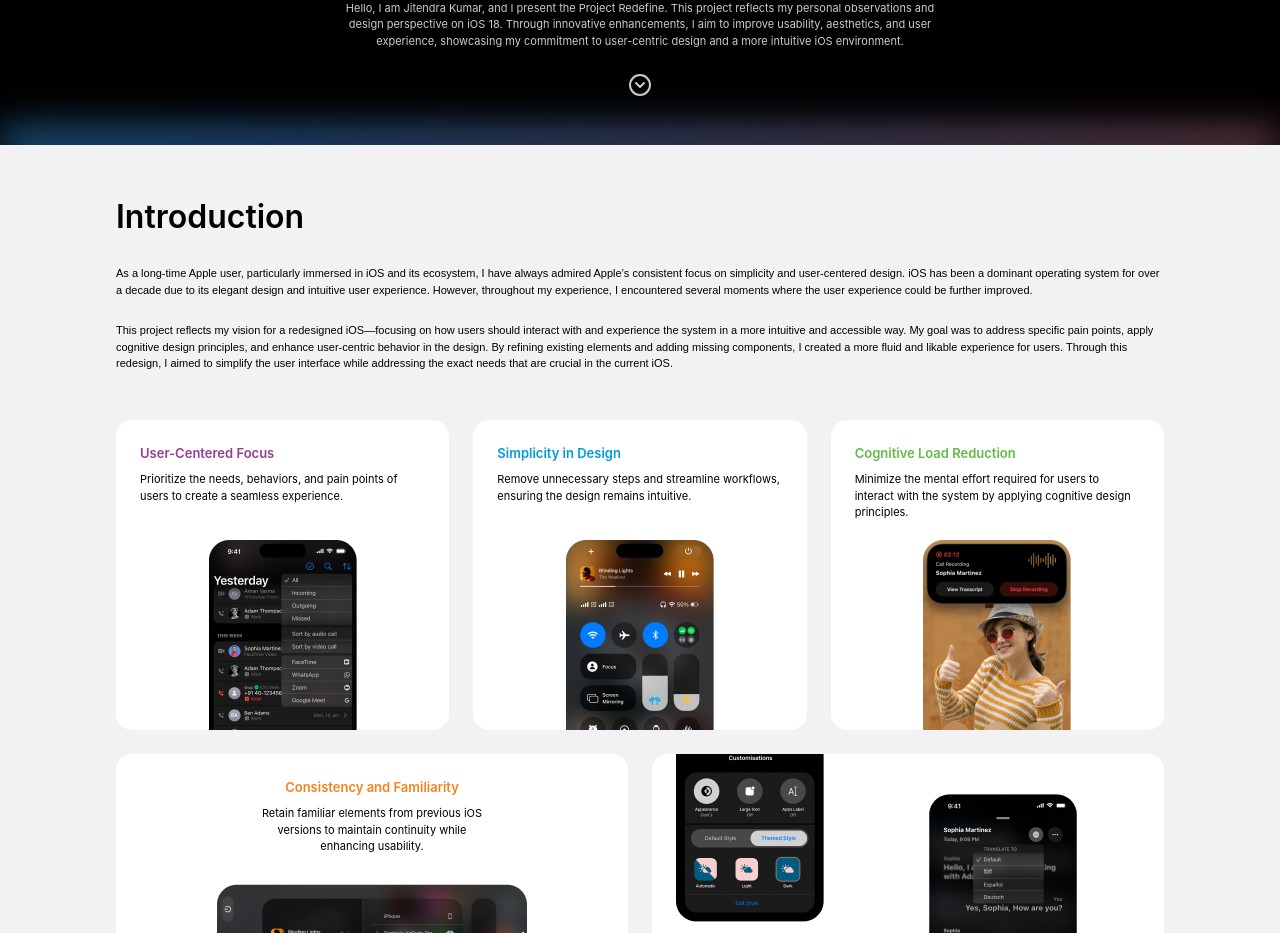
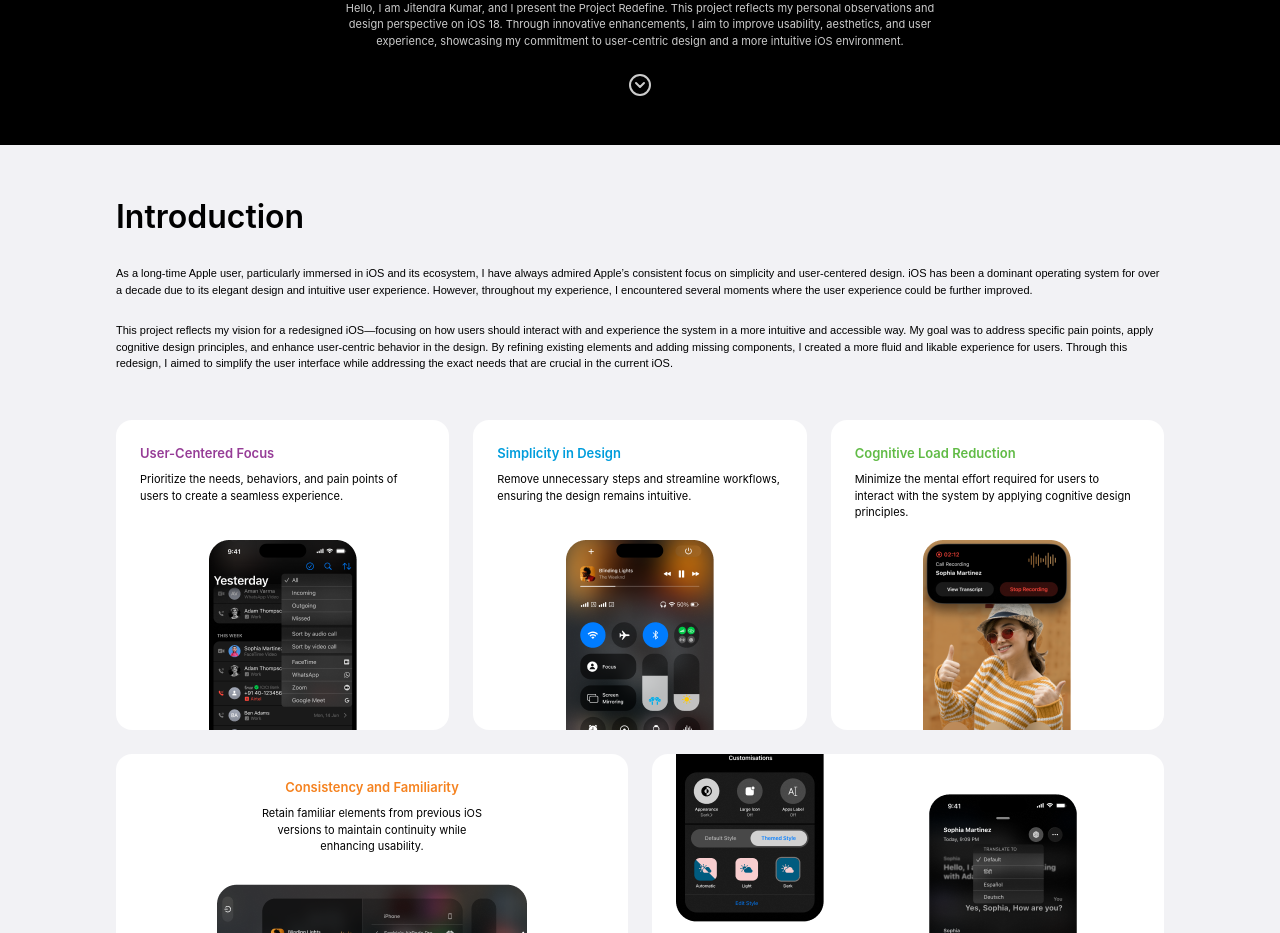
Before and after one commit to PriyanshuGupta28/thejitu, a React (Vite) app: page /ios in a window 1280 px wide. Shown: the part 1272-2205 px from the top of the page. Built offline with nearby package versions, Linux system fonts and the light colour scheme; a web font is replaced by a local one.

Commit message:
Update Ios.tsx

```diff
--- a/src/pages/Ios/Ios.tsx
+++ b/src/pages/Ios/Ios.tsx
@@ -38,7 +38,7 @@ const Ios: React.FC = () => {
       {/* Introduction section */}
       <div className="w-[100%] bg-[#F2F2F5] relative">
         {/* Gradient background animation */}
-        <div className="absolute w-[100%] h-[24px] bg-gradient-to-l from-[#e43d19] via-[#3472bc] to-[#06d6d6] blur-[20px] animate-gradient-move top-[-12px] z-0"></div>
+        <div className="absolute w-[100%] h-[24px] bg-apple-ai blur-[20px] animate-gradient-move top-[-12px] z-0"></div>
         <div className="relative w-[100%] h-[100%] bg-[#F2F2F5] flex flex-col justify-center items-center">
           {/* Content container */}
           <div className="flex flex-col relative w-[1048px] text-[#000] z-10 gap-[48px] py-[48px]">
```
